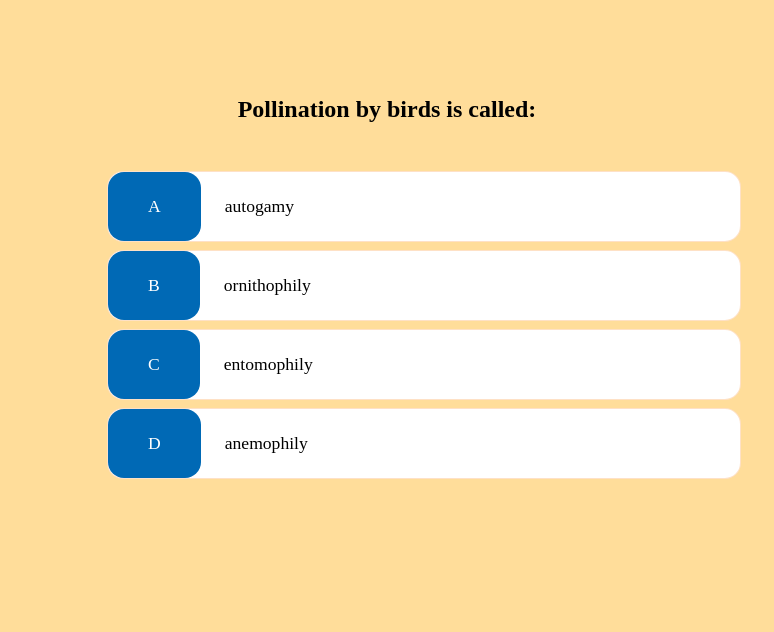
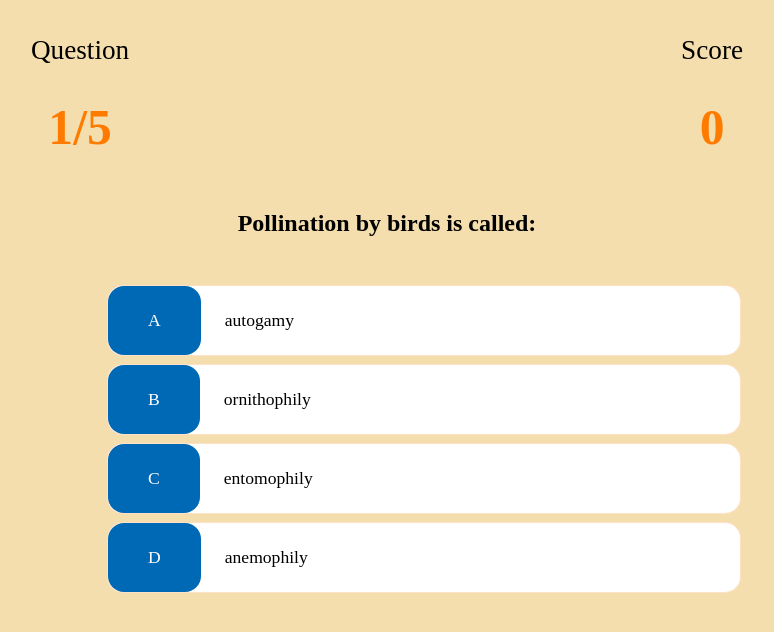
Before and after one commit to GSG-G10/NourAdawi-QuizApp, a plain HTML site: page game.html in a window 1280 px wide. Shown: the whole page, without its empty margins (253-1027 px from the left). Drawn offline with Linux system fonts and the light colour scheme.

Commit message:
Add Heads Up

```diff
--- a/game.css
+++ b/game.css
@@ -1,11 +1,11 @@
 
 
 body {
-    background-color:rgba(255, 170, 0, 0.397) ;
+    background-color:rgba(231, 172, 53, 0.397) ;
     }
 
 .quiz {
-    margin-top: 6rem;
+    margin-top: 0.2rem;
     text-align: center;
 }
 h2 {
@@ -49,3 +49,19 @@ h2 {
   .incorrect {
     background-color: #dc3545;
   }
+
+  #hud {
+    display: flex;
+    justify-content: space-around;
+  }
+
+  .hud-prefix {
+    text-align: center;
+    font-size: 1.7rem;
+  }
+
+  .hud-main-text {
+    text-align: center;
+    font-size: 3.1rem;
+    color: #ff7b00;
+  }
--- a/game.html
+++ b/game.html
@@ -12,6 +12,24 @@
 
     <div class="container">
         <div id='game' class='quiz'>
+
+            <div id="hud">
+                <div id="hud-item">
+                  <p class="hud-prefix">
+                    Question
+                  </p>
+                  <h1 class="hud-main-text" id="questionCounter"> 1/5</h1>
+                </div>
+                <div id="hud-item">
+                  <p class="hud-prefix">
+                    Score
+                  </p>
+                  <h1 class="hud-main-text" id="score">
+                    0
+                  </h1>
+                </div>
+              </div>
+
             <h2 id='question'>What is the answer?</h2>
             <div class="choice-container">
                 <p class="choice-prefix">A</p>
```
